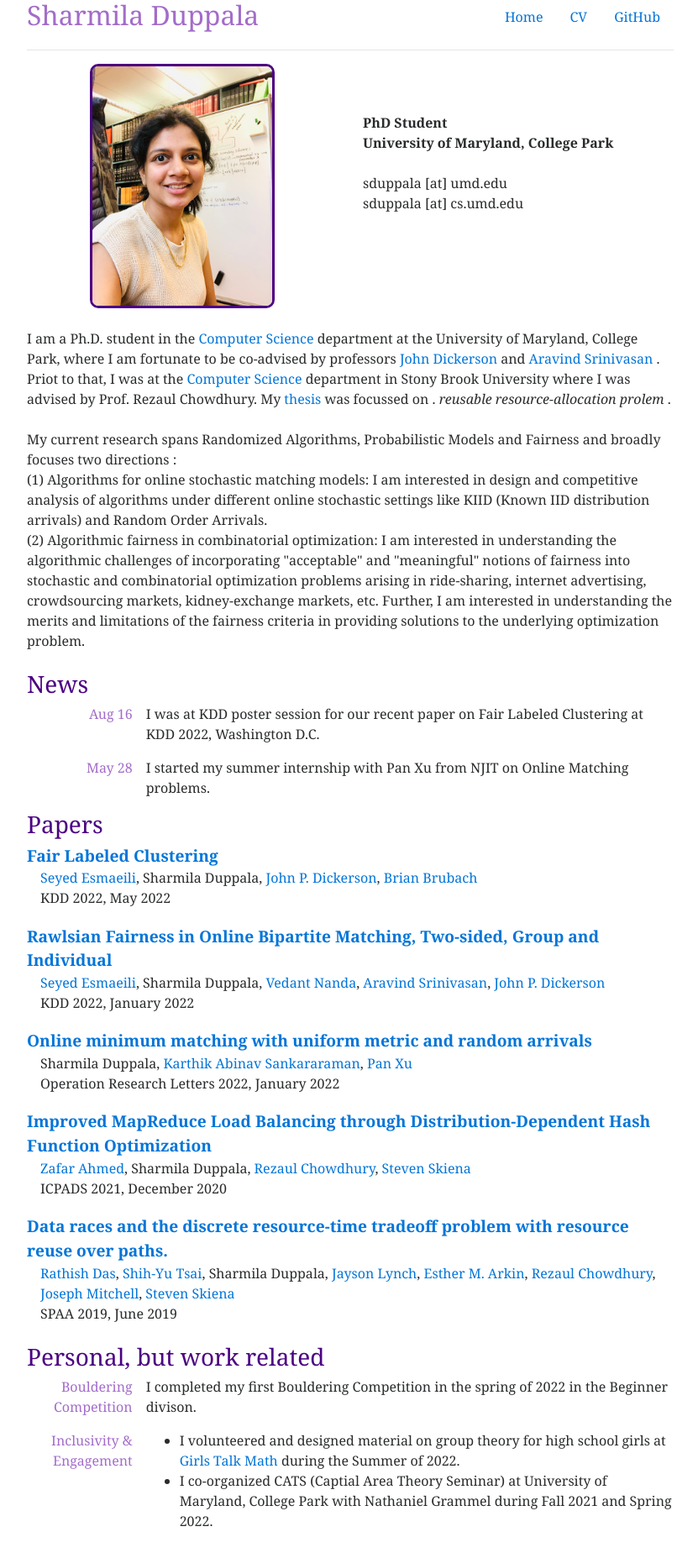
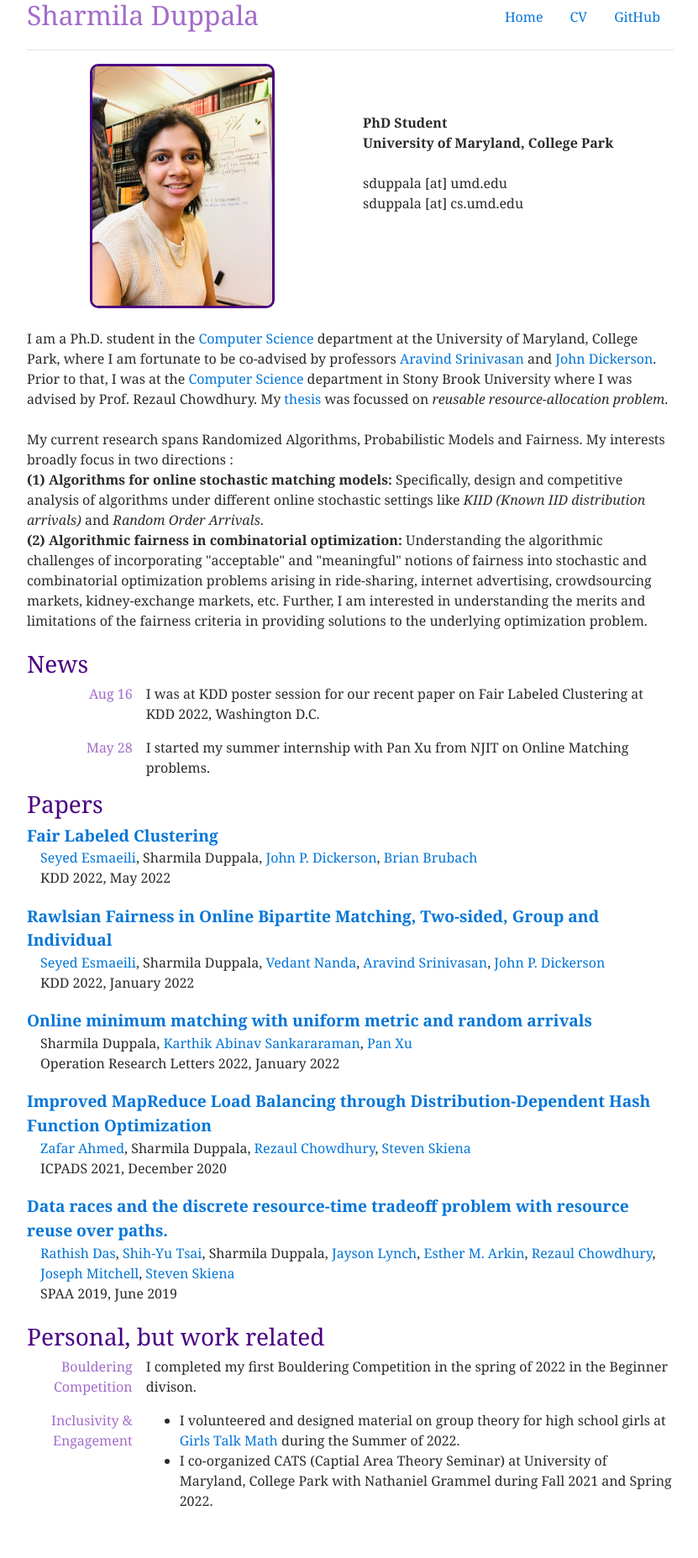
Before and after one commit to trinity24/trinity24.github.io, a Jekyll site: the page built from index.html, in a window 1280 px wide. Shown: the whole page at 84% size, without its empty margins (223-1054 px from the left). Built offline with Jekyll 4.4.1, drawn with Linux system fonts in a browser that asks for light colours; after the commit the page ends 1831 px from its top, so only the background shows below that.

Commit message:
organized research agenda

```diff
--- a/index.html
+++ b/index.html
@@ -22,15 +22,15 @@ layout: default
 
     </div>
     I am a Ph.D. student in the  <a href="https://www.cs.umd.edu">
-    Computer Science </a> department  at the University of Maryland, College Park, where I am fortunate to be co-advised by professors <a href="http://jpdickerson.com/"> John Dickerson </a> and <a href="https://www.cs.umd.edu/~srin/"> Aravind Srinivasan </a>. Priot to that, I was at the <a href="https://www.cs.stonybrook.edu/"> Computer Science </a> department in Stony Brook University where I was advised by Prof. Rezaul Chowdhury. My  <a href="https://www.proquest.com/docview/2321010389?pq-origsite=gscholar&fromopenview=true"> thesis </a> was focussed on . <i> reusable resource-allocation prolem  </i>.
+    Computer Science </a> department  at the University of Maryland, College Park, where I am fortunate to be co-advised by professors  <a href="https://www.cs.umd.edu/~srin/">Aravind Srinivasan</a> and <a href="http://jpdickerson.com/">John Dickerson</a>. Prior to that, I was at the <a href="https://www.cs.stonybrook.edu/"> Computer Science </a> department in Stony Brook University where I was advised by Prof. Rezaul Chowdhury. My <a href="https://www.proquest.com/docview/2321010389?pq-origsite=gscholar&fromopenview=true"> thesis </a> was focussed on <i>reusable resource-allocation problem</i>.
 
     <br>
     <br>
- My current research spans Randomized Algorithms, Probabilistic Models and Fairness and broadly focuses two directions : <br>
-    (1) Algorithms for online stochastic matching models:
-    I am  interested in design and competitive analysis of algorithms under different online stochastic settings like KIID (Known IID distribution arrivals) and Random Order Arrivals.  <br>
-    (2) Algorithmic fairness in combinatorial optimization:
-    I am interested in understanding the algorithmic challenges of incorporating "acceptable" and "meaningful" notions of fairness into stochastic and combinatorial optimization problems arising in ride-sharing, internet advertising, crowdsourcing markets, kidney-exchange markets, etc.  Further, I am interested in understanding the merits and limitations of the fairness criteria in  providing solutions to the underlying optimization problem.
+ My current research spans Randomized Algorithms, Probabilistic Models and Fairness. My interests broadly focus in two directions : <br>
+    <b>(1) Algorithms for online stochastic matching models:</b>
+    Specifically, design and competitive analysis of algorithms under different online stochastic settings like <i>KIID (Known IID distribution arrivals)</i> and <i>Random Order Arrivals</i>.<br>
+    <b>(2) Algorithmic fairness in combinatorial optimization:</b>
+    Understanding the algorithmic challenges of incorporating "acceptable" and "meaningful" notions of fairness into stochastic and combinatorial optimization problems arising in ride-sharing, internet advertising, crowdsourcing markets, kidney-exchange markets, etc.  Further, I am interested in understanding the merits and limitations of the fairness criteria in providing solutions to the underlying optimization problem.
     <br>
     <br>
     </a>
```
